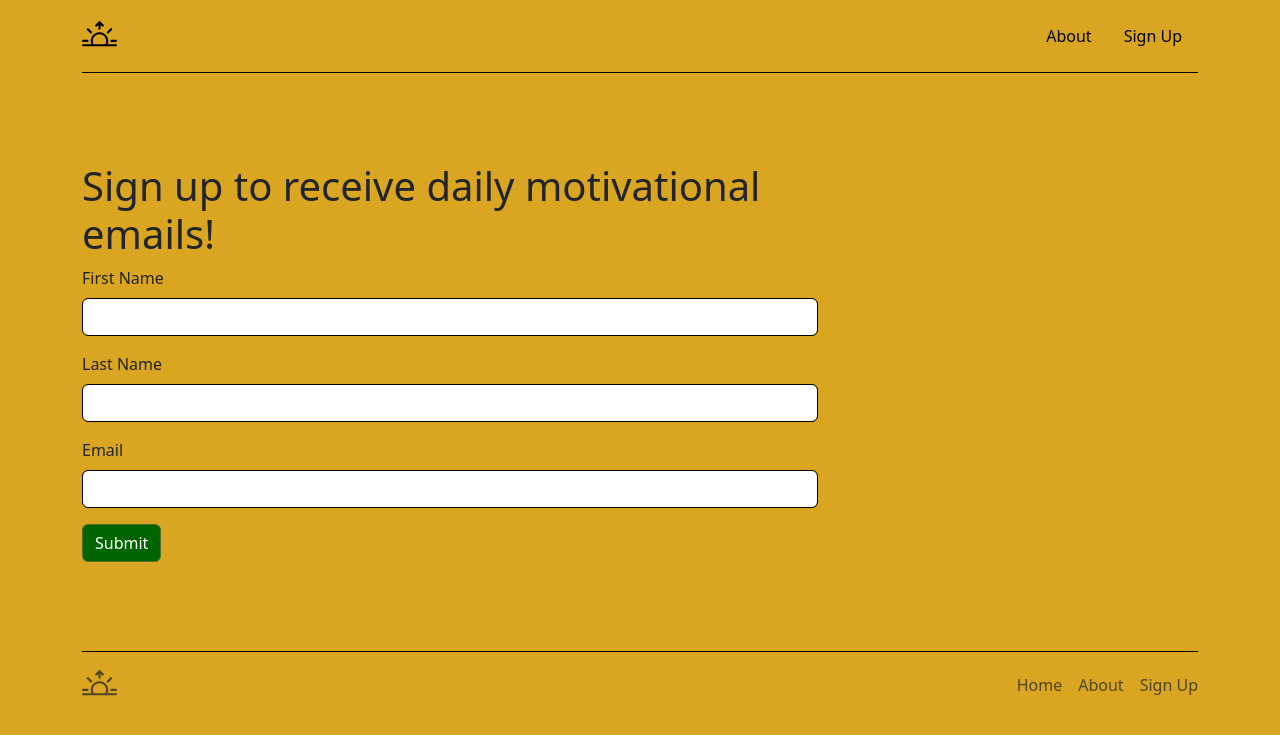
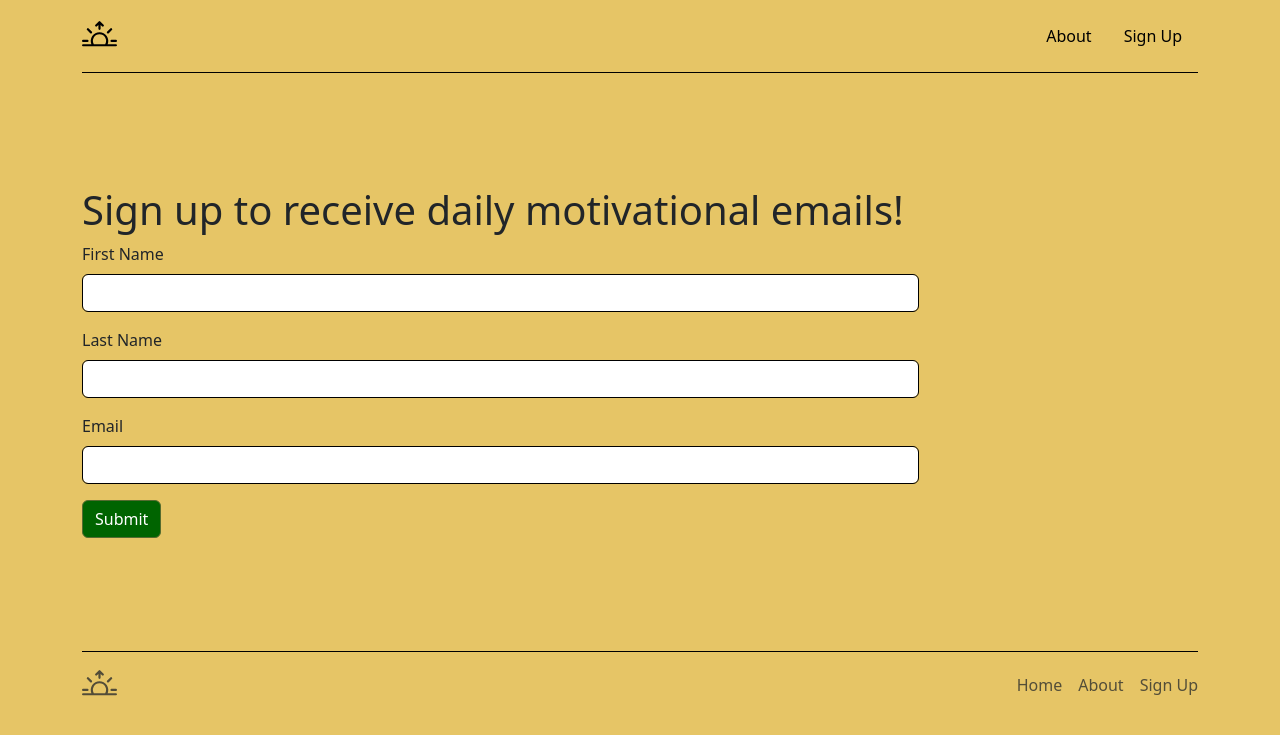
Before and after one commit to rrrraghav/motivational-quotes, a Flask app: page /signup in a window 1280 px wide. Shown: the top 735 px of the page. Run offline with Flask 3, Linux system fonts and the light colour scheme; parts of the project's set-up code (start-up, migrations or seed data) failed here and were passed over; some libraries are stand-ins or nearby versions.

Commit message:
styles.css

```diff
--- a/static/css/styles.css
+++ b/static/css/styles.css
@@ -14,11 +14,11 @@
 
 .b-example-divider-form {
     width: 0%;
-    height: 4.05rem;
+    height: 5.55rem;
 }
 
 body {
-    background-color: #DAA520;
+    background-color: #e6c566;
 }
 
 .btn-primary {
@@ -49,3 +49,11 @@ a {
 .nav {
     --bs-nav-link-hover-color: black;
 }
+
+.col-md-8 {
+    width: 100%;
+}
+
+.form-control {
+    width: 75%
+}
```
